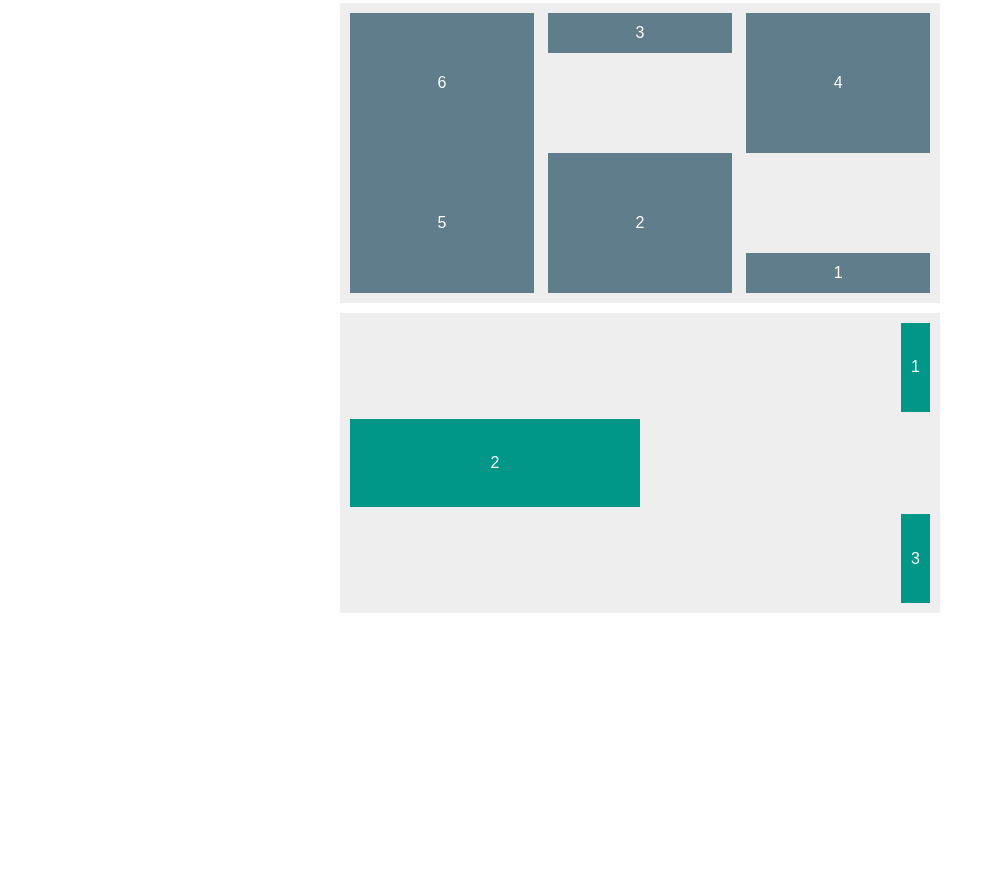
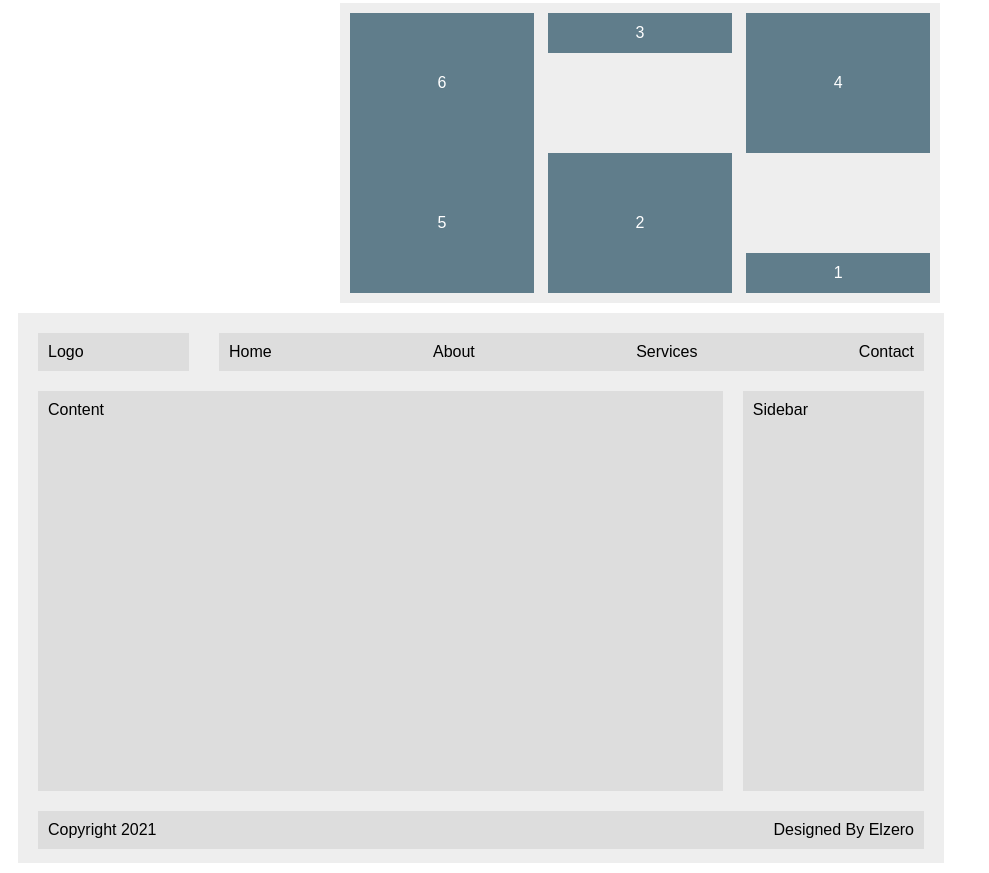
Before and after one commit to elagha7/elagha2006, a plain HTML site: page assingments/html.html in a window 1280 px wide. Shown: the part 317-1190 px from the top of the page, without its empty margins (0-989 px from the left). Before the commit the page ends 940 px from the top, so only its background shows below. Drawn offline with Linux system fonts and the light colour scheme.

Commit message:
: update assingments of elzero

```diff
--- a/assingments/css.css
+++ b/assingments/css.css
@@ -5,6 +5,11 @@ body{
   -webkit-box-sizing: border-box;
   -moz-box-sizing: border-box;
   box-sizing: border-box;
+}
+:root{
+  --background-color:#dddddd;
+  --margin:10px;
+  --padding:10px;
 }
 .parent1,.parent2,.parent3{
 width: 600px;
@@ -80,3 +85,60 @@ width: 600px;
     align-self: flex-start;
     width: 50%;
 }
+.page{
+ background-color: #eee;
+    width: 926px;
+    height: 550px;
+    margin:var(--margin);
+    padding: var(--padding);
+    display: flex;
+    flex-direction: column;
+    justify-content: space-between;
+    overflow: hidden;
+}
+.header{
+    display: flex;
+    justify-content: space-between;
+    gap: 10px;
+}
+.logo,.links{
+    background-color: var(--background-color);
+    margin: var(--margin);
+    padding: var(--padding);
+    display: flex;
+    width:calc(100%/6) ;
+    justify-content: flex-start;
+    align-items: flex-start;
+
+}
+.links{
+    list-style-type: none;
+    justify-content:space-between;
+}
+.main-area{
+     display: flex;
+    justify-content: space-between;
+}
+.content,.sidebar{
+    background-color: var(--background-color);
+    margin: var(--margin);
+    padding: var(--padding);
+    display: flex;
+    width:calc(100%/5) ;
+    justify-content: flex-start;
+    align-items: flex-start;
+    height: 400px;
+
+}
+.content{
+    list-style-type: none;
+    justify-content:space-between;
+}
+.footer{
+    background-color: var(--background-color);
+    margin: var(--margin);
+    padding: var(--padding);
+    display: flex;
+    justify-content: space-between;
+
+}
--- a/assingments/html.html
+++ b/assingments/html.html
@@ -23,10 +23,24 @@
   <div class="five">5</div>
   <div class="six">6</div>
 </div>
-<div class="parent3">
-  <div class="one">1</div>
-  <div class="two">2</div>
-  <div class="three">3</div>
+<div class="page">
+  <div class="header">
+    <div class="logo">Logo</div>
+    <ul class="links" style="flex-grow: 1;">
+      <li class="Home">Home</li>
+      <li>About</li>
+      <li>Services</li>
+      <li>Contact</li>
+    </ul>
+  </div>
+  <div class="main-area">
+    <div class="content"style="flex-grow:2;">Content</div>
+    <div class="sidebar">Sidebar</div>
+  </div>
+  <div class="footer">
+    <div class="copyright">Copyright 2021</div>
+    <div class="design">Designed By Elzero</div>
+  </div>
 </div>
 </body>
 </html>
```
